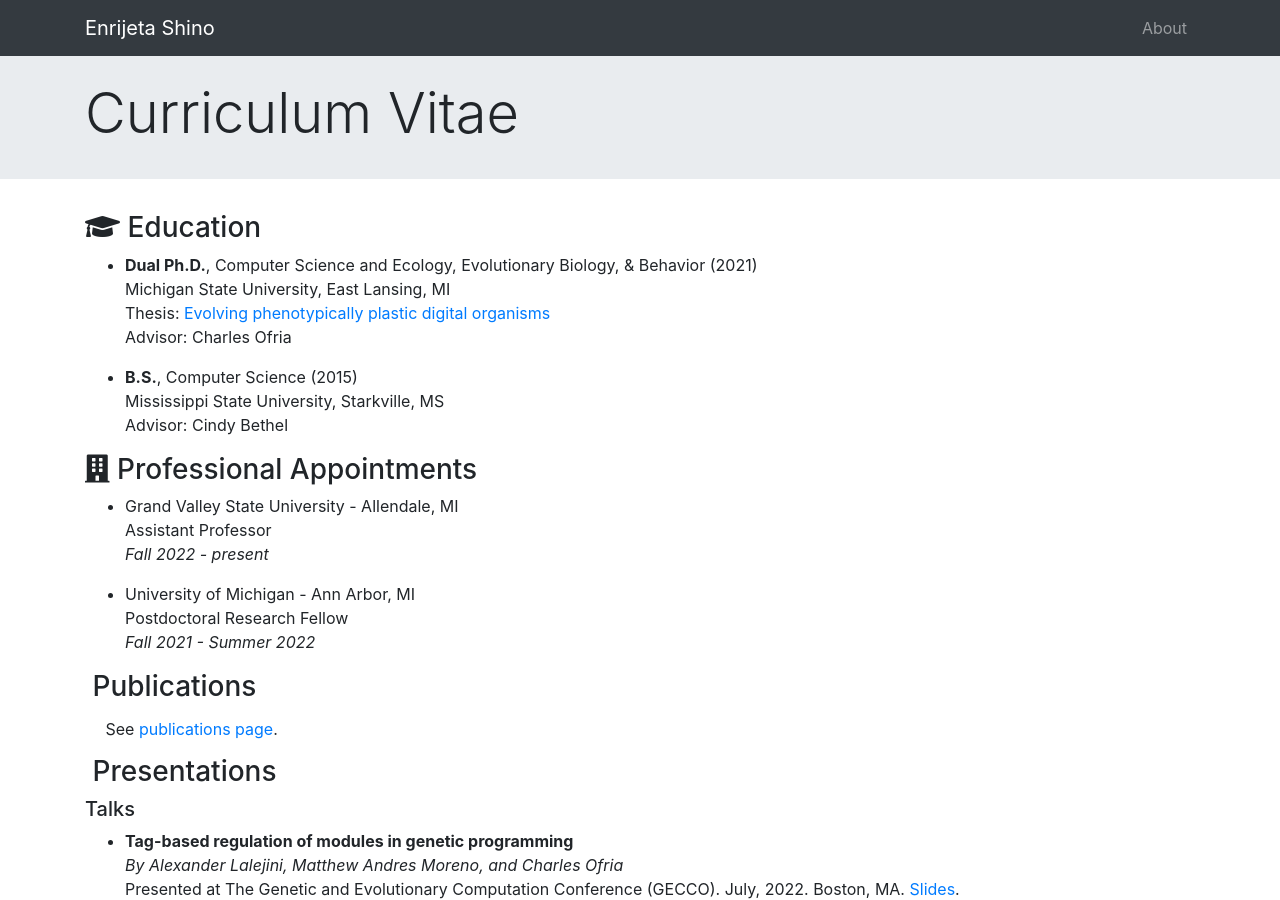
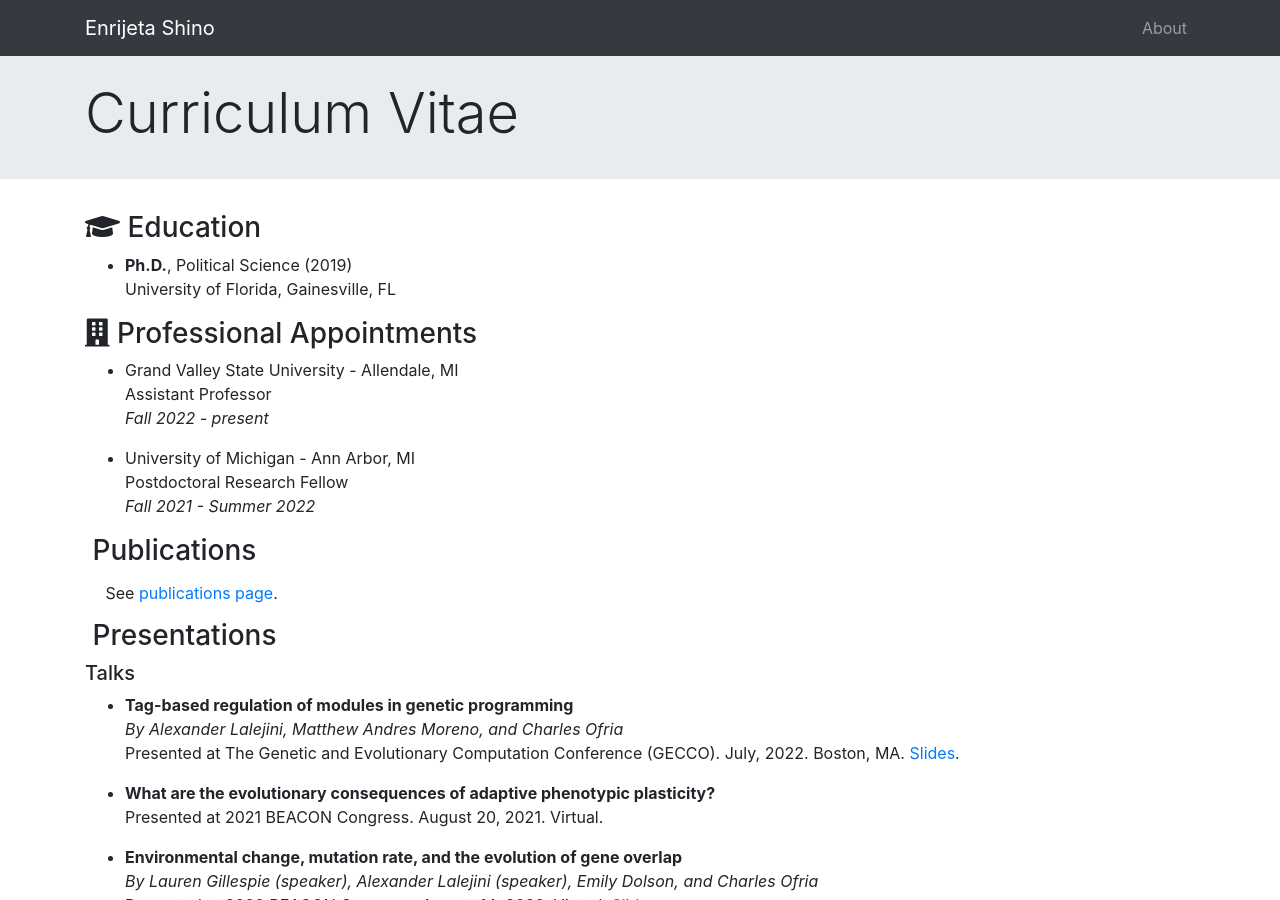
Before and after one commit to enrijetashino/enrijetashino.github.io, a Jekyll site: the page built from _pages/cv.md, in a window 1280 px wide and 900 px high. Built offline with Jekyll 4.4.1, drawn with Linux system fonts in a browser that asks for light colours; nearby versions of some CDN libraries.

Commit message:
Update cv_education.yml

```diff
--- a/_data/cv_education.yml
+++ b/_data/cv_education.yml
@@ -1,15 +1,6 @@
 # cv_education.yml describes my collegiate education/degrees for my CV
 
-- degree: <b>Dual Ph.D.</b>, Computer Science and Ecology, Evolutionary Biology, & Behavior
-  institution: Michigan State University
-  location: East Lansing, MI
-  dates: 2021
-  advisor: Charles Ofria
-  thesis: <a href="https://github.com/amlalejini/DISSERTATION---EVOLVING-PHENOTYPICALLY-PLASTIC-DIGITAL-ORGANISMS">Evolving phenotypically plastic digital organisms</a>
-  committee: Christoph Adami, Wolfgang Banzhaf, Richard Lenski, and Charles Ofria (chair)
-
-- degree: <b>B.S.</b>, Computer Science
-  institution: Mississippi State University
-  location: Starkville, MS
-  dates: 2015
-  advisor: Cindy Bethel
+- degree: <b>Ph.D.</b>, Political Science
+  institution: University of Florida
+  location: Gainesville, FL
+  dates: 2019
```
